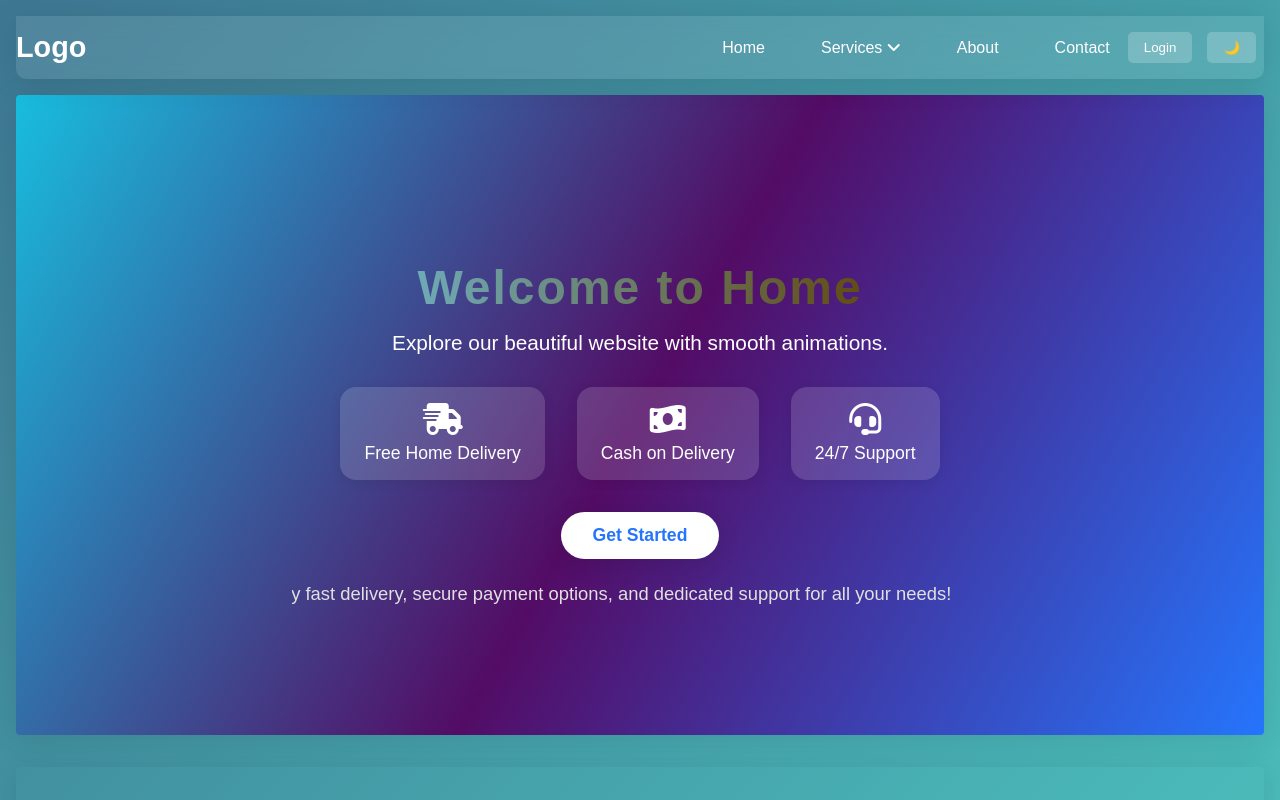
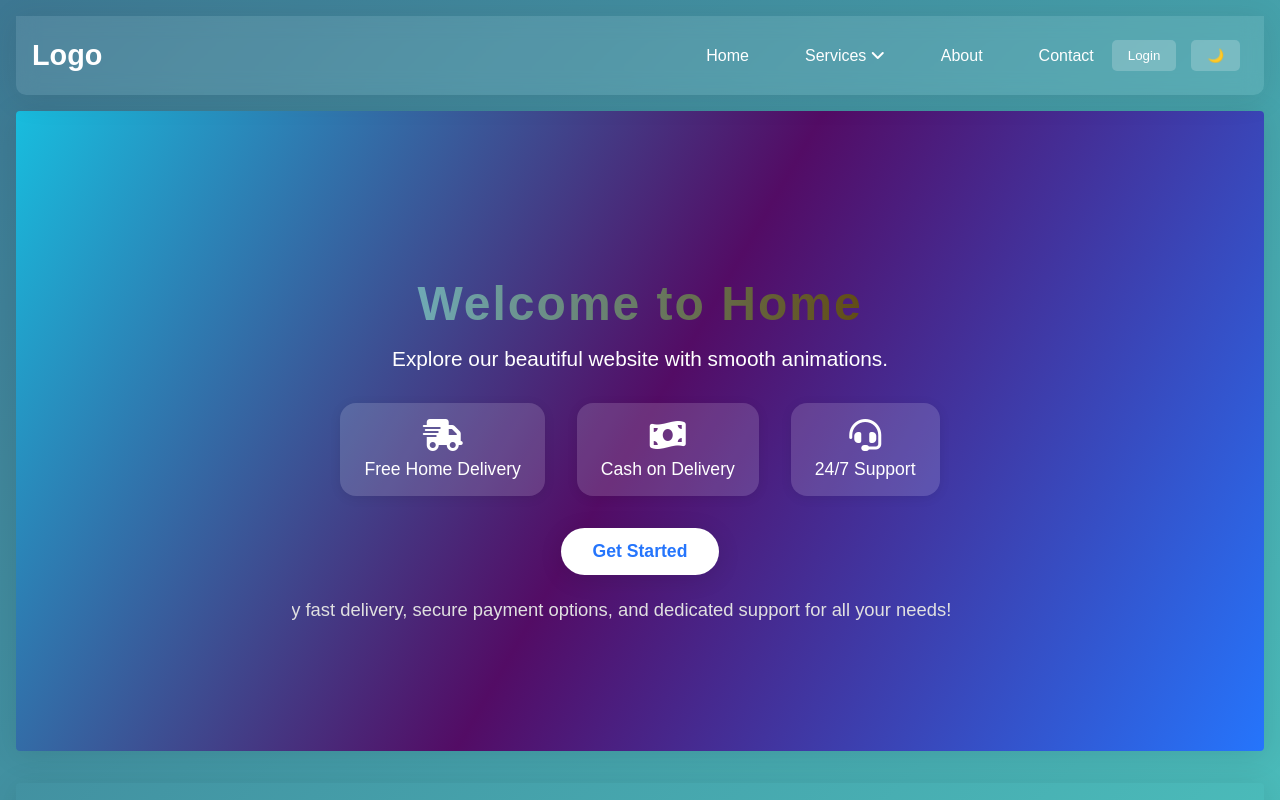
Before and after one commit to im-masum/layout-concept-03, a plain HTML site: page index.html in a window 1280 px wide. Shown: the top 800 px of the page. Drawn offline with Linux system fonts and the light colour scheme.

Commit message:
I have applied certain updates to the codebase.

```diff
--- a/style.css
+++ b/style.css
@@ -63,12 +63,12 @@ body.dark-mode .section p {
     max-width: 100%;
     width: 100%;
     top: 0;
-    padding: min(0.5rem, 8%) 0.5 rem;
+    padding: min(0.5rem, 8%) 1rem;
     backdrop-filter: blur(10px);
     background: rgba(255, 255, 255, 0.1);
-    box-shadow: 0 4px 30px rgba(0, 0, 0, 0.1);
+    box-shadow: 0 4px 30px rgba(57, 32, 32, 0.1);
     z-index: 1000;
-    border-radius: 0 0 10px  10px;
+    border-radius: 0 0 10px 10px;
 }
 
 .logo {
```
